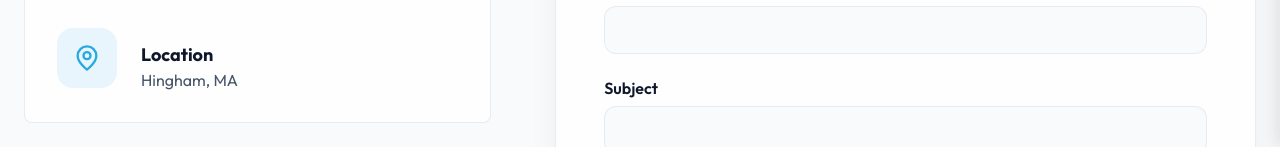
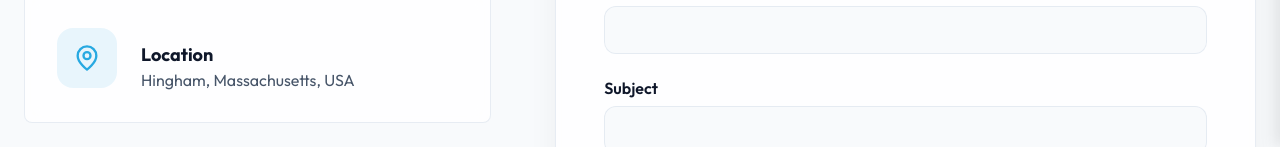
Before and after one commit to msabatini/michael-sabatini-portfolio, an Angular app in the folder client/: page /contact in a window 1280 px wide. Shown: the part 653-800 px from the top of the page. Built offline with nearby package versions, Linux system fonts and the light colour scheme.

Commit message:
Final tweaks to contact page layout and location

```diff
--- a/client/src/app/components/contact/contact.html
+++ b/client/src/app/components/contact/contact.html
@@ -27,7 +27,7 @@
           </div>
           <div class="info-text">
             <h3>Location</h3>
-            <p>Hingham, MA</p>
+            <p>Hingham, Massachusetts, USA</p>
           </div>
         </div>
         <div class="info-card">
--- a/client/src/app/components/contact/contact.scss
+++ b/client/src/app/components/contact/contact.scss
@@ -16,7 +16,7 @@
     bottom: 0;
     background-image: url('https://images.unsplash.com/photo-1465146344425-f00d5f5c8f07?auto=format&fit=crop&q=80&w=2000');
     background-size: cover;
-    background-position: center;
+    background-position: center -380px;
     background-attachment: fixed;
     opacity: 0.6;
     z-index: 0;
```
